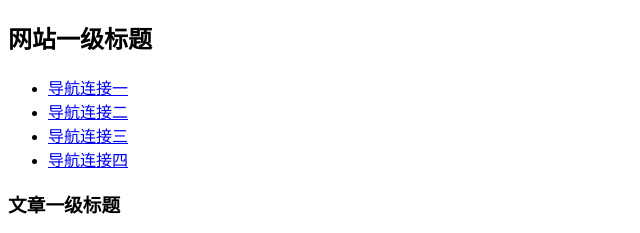
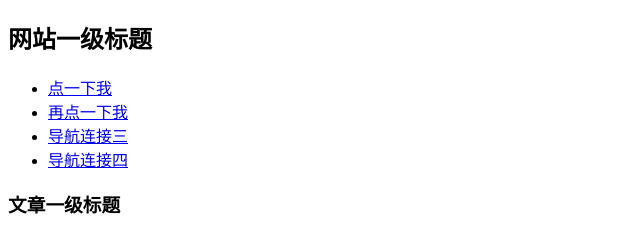
Before and after one commit to 407Lab/web_Team_Excise, a plain HTML site: page html+css/task_1/task_one.html in a window 1280 px wide. Shown: the top 233 px of the page, 0-640 px from the left. Drawn offline with Linux system fonts and the light colour scheme.

Commit message:
Update task_one.html

```diff
--- a/html+css/task_1/task_one.html
+++ b/html+css/task_1/task_one.html
@@ -12,8 +12,8 @@
         <h1>网站一级标题</h1>
         <nav>
         <ul>
-            <li><a href="#linked" onclick="scrollToDeep">导航连接一</a></li>
-            <li><a href="#linkedTwo" onclick="scrollToFoot">导航连接二</a></li>
+            <li><a href="#linked" onclick="scrollToDeep">点一下我</a></li>
+            <li><a href="#linkedTwo" onclick="scrollToFoot">再点一下我</a></li>
             <li><a href="#">导航连接三</a></li>
             <li><a href="#">导航连接四</a></li>
         </ul>
```
